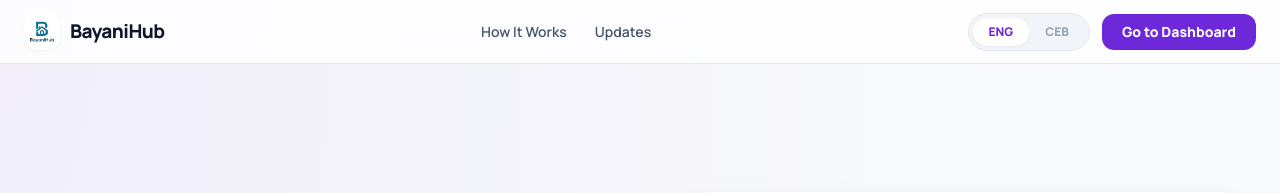
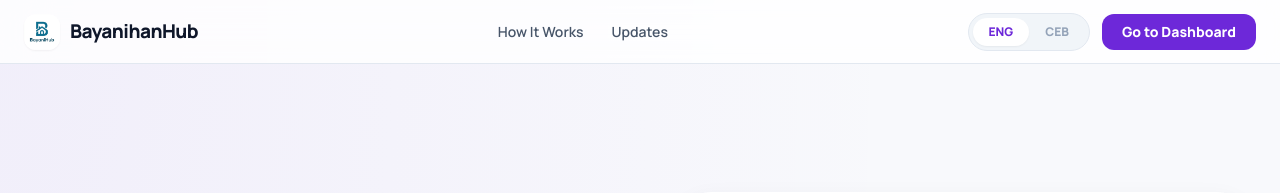
Before and after one commit to ZRayce/BayanihanHub_HACKUSC, a Flask app: page / in a window 1280 px wide. Shown: the top 193 px of the page. Run offline with Flask 3, Linux system fonts and the light colour scheme; some libraries are stand-ins or nearby versions.

Commit message:
Update BayanihanHub_LandingPAGE.html

```diff
--- a/templates/BayanihanHub_LandingPAGE.html
+++ b/templates/BayanihanHub_LandingPAGE.html
@@ -288,7 +288,7 @@
                 <div style="display:none;width:36px;height:36px;background:#6d28d9;border-radius:10px;align-items:center;justify-content:center;">
                     <span class="material-symbols-outlined text-white" style="font-size:20px;">location_city</span>
                 </div>
-                <span style="font-size:19px; font-weight:800; letter-spacing:-0.03em;" class="text-slate-900">BayaniHub</span>
+                <span style="font-size:19px; font-weight:800; letter-spacing:-0.03em;" class="text-slate-900">BayanihanHub</span>
             </div>
 
             <div class="hidden md:flex items-center gap-7">
```
